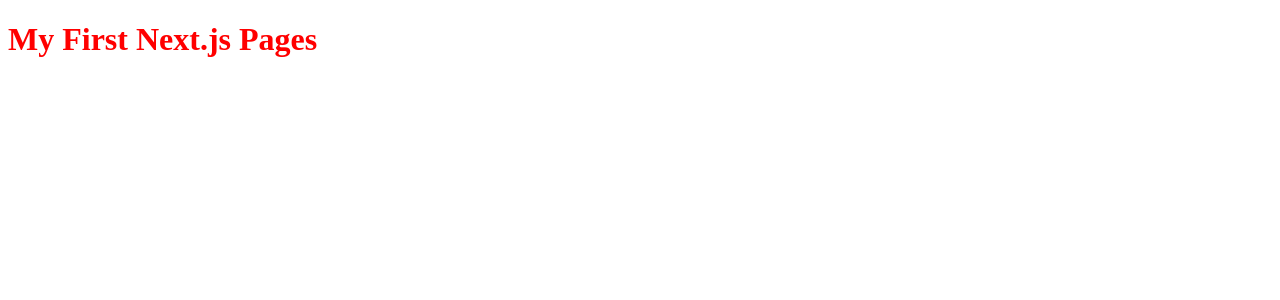
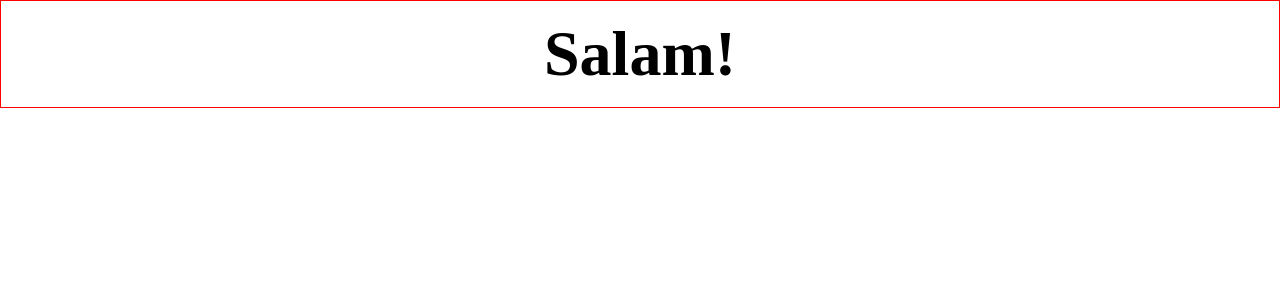
Before and after one commit to JuggerNaz/nextjs-with-styled-component-and-rebass-boilerplate, a Next.js app: page / in a window 1280 px wide. Shown: the top 300 px of the page. Built offline with nearby package versions, Linux system fonts and the light colour scheme.

Commit message:
feat(main-home): add rebass package, develop container for template, reset body margin to zero in document head as of now

```diff
--- a/package.json
+++ b/package.json
@@ -8,7 +8,7 @@
     "next": "^9.0.3",
     "react": "^16.9.0",
     "react-dom": "^16.9.0",
-    "rebass": "^4.0.2",
+    "rebass": "^4.0.3",
     "styled-components": "^4.3.2"
   },
   "devDependencies": {
--- a/pages/_document.js
+++ b/pages/_document.js
@@ -25,6 +25,13 @@
                 <Head>
                     {/* Step 5: Output the styles in the head  */}
                     {this.props.styleTags}
+                    <style>
+                        {`
+                            body {
+                            margin: 0;
+                            }
+                        `}
+                    </style>
                 </Head>
                 <body>
                     <Main />
--- a/pages/index.js
+++ b/pages/index.js
@@ -1,11 +1,25 @@
-import styled from 'styled-components';
+import styled from 'styled-components'
+import { Flex, Box, Text, Heading } from 'rebass'
 
 const Title = styled.h1`
     color: red;
-`;
+`
+
+const Container = styled(Flex)`
+    border: 1px solid red
+`
 
 export default () => (
-    <div>
-        <Title>My First Next.js Pages</Title>
-    </div>
+    <Container
+        width={1}
+        p={3}
+        justifyContent='center'
+    >
+        <Heading
+            fontSize={[5, 6, 7]}
+            color='primary'
+        >
+            Salam!
+        </Heading>
+    </Container>
 )
```
Also changed, not shown: 1 other file (tests, documents, lock files or other folders).
